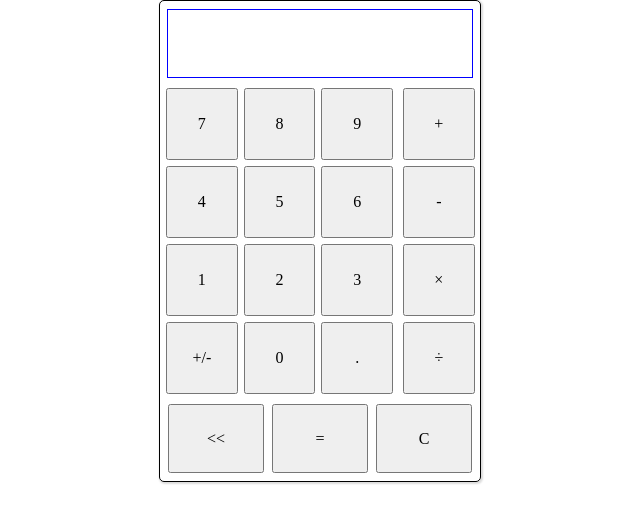
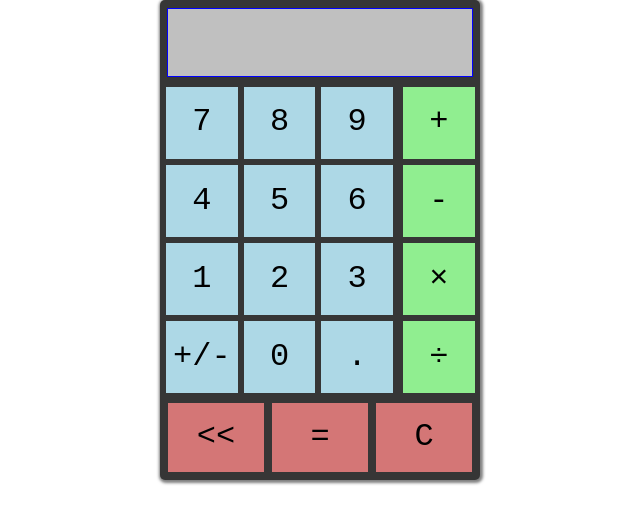
Before and after one commit to Nomnivore/odin-calculator, a plain HTML site: page index.html in a window 1280 px wide. Shown: the whole page, without its empty margins (320-960 px from the left). Drawn offline with Linux system fonts and the light colour scheme.

Commit message:
basic coloring

```diff
--- a/style.css
+++ b/style.css
@@ -1,8 +1,19 @@
 #calc {
+    --calc-bg-color: rgb(54, 54, 54);
+    --num-color: lightblue;
+    --num-text: black;
+    --oper-color: lightgreen;
+    --oper-text: black;
+    --controls-color: rgb(212, 118, 118);
+    --controls-text: black;
+    --display-color: rgb(192, 192, 192);
+    --display-text: black;
+
     margin: auto;
-    border: 1px solid black;
-    /* background-color: rgb(27, 27, 27); */
-    box-shadow: 1px 1px 2px 1px gainsboro;
+    /* border: 1px solid black; */
+    background-color: var(--calc-bg-color);
+    box-shadow: 1px 1px 3px 2px rgba(0, 0, 0, 0.5);
+    font-family: "Courier New", Courier, monospace;
     width: 20em;
     height: 30em;
     border-radius: 5px;
@@ -17,26 +28,46 @@
         "nums nums nums ops"
         "control control control control";
 
-    column-gap: .25em;
-    row-gap: .25em;
+    column-gap: 0.25em;
+    row-gap: 0.25em;
 }
 
-button:hover {
+#calc button {
+    background-color: whitesmoke;
+    border: none;
+    font-size: 2em;
+}
+
+#calc button:hover,
+#calc button:focus {
     cursor: pointer;
 }
 
-.display {
+#calc .display {
     grid-area: display;
-    display: flex;
+    display: flex; /* probably want to change to a grid */
+    flex-direction: column;
+    justify-content: flex-end;
     width: 95%;
     height: 87.5%;
     margin: auto;
     margin-bottom: 0;
+    background-color: var(--display-color);
+    color: var(--display-text);
 
     border: 1px solid blue;
 }
+#calc .display span {
+    text-align: right;
+}
+#calc .display #display {
+    font-weight: bolder;
+}
+#calc .display #display-prev {
+    font-weight: lighter;
+}
 
-.nums {
+#calc .nums {
     grid-area: nums;
     /* margin-left: .5em;
     margin-top: .5em; */
@@ -46,12 +77,14 @@ button:hover {
     align-content: space-evenly;
 }
 
-.nums button {
+#calc .nums button {
+    background: var(--num-color);
+    color: var(--num-text);
     width: 30%;
     height: 22.5%;
 }
 
-.ops {
+#calc .ops {
     grid-area: ops;
     display: flex;
     flex-flow: column;
@@ -59,19 +92,27 @@ button:hover {
     align-content: space-evenly;
 }
 
-.ops button {
+#calc .ops button {
+    background: var(--oper-color);
+    color: var(--oper-text);
     width: 93.12%;
     height: 22.5%;
 }
 
-.control {
+#calc .control {
     grid-area: control;
     display: flex;
     flex-flow: row-reverse;
     justify-content: space-evenly;
 }
 
-.control button {
+#calc .control button {
+    background: var(--controls-color);
+    color: var(--controls-text);
     height: 90%;
     width: 30%;
 }
+
+.container {
+    margin: auto;
+}
```
